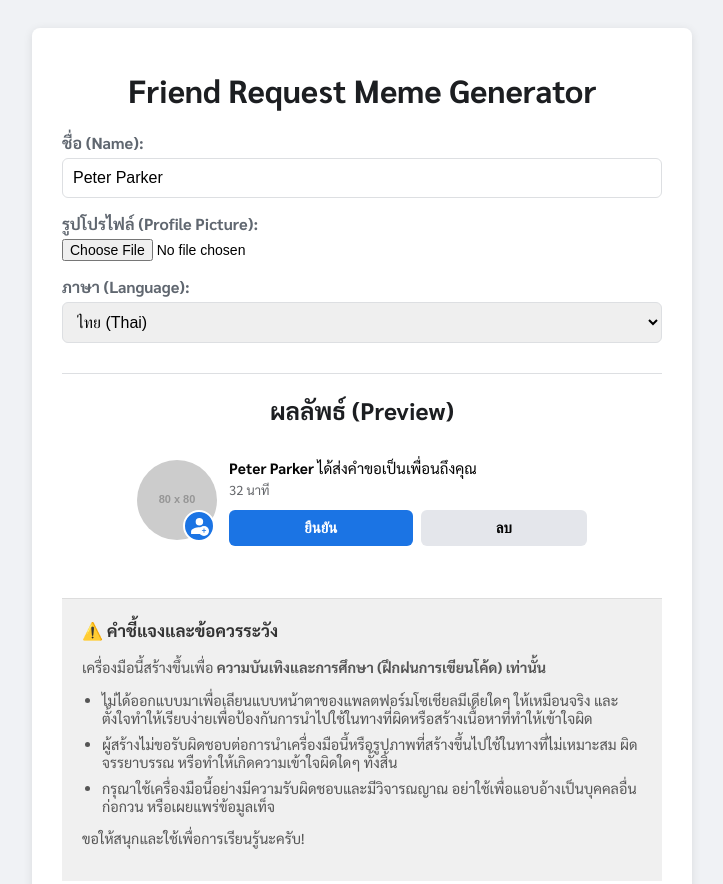
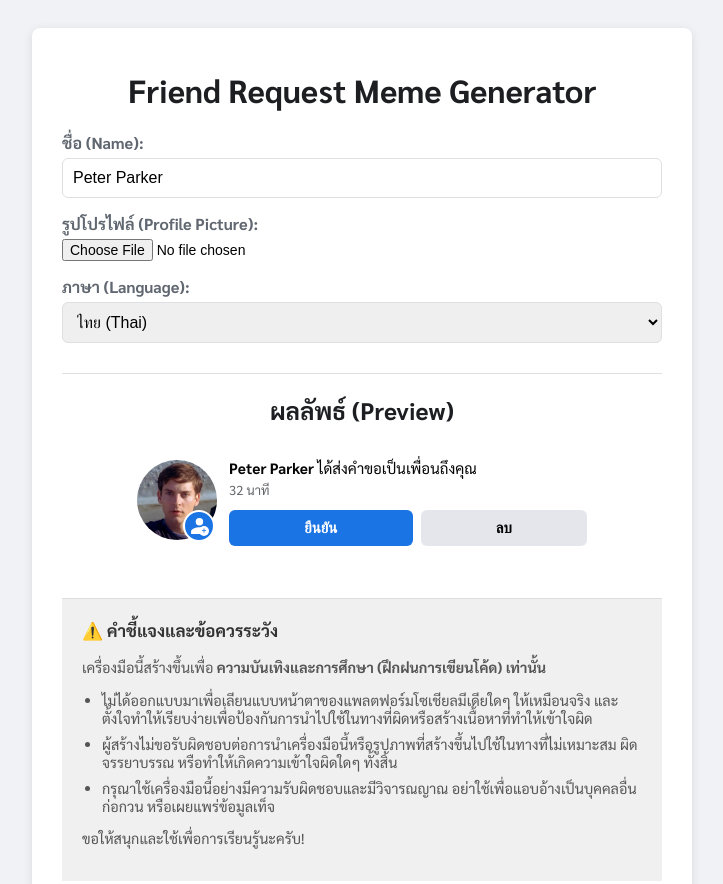
Before and after one commit to priesdelly/friend-request-meme-generator, a plain HTML site: page index.html in a window 1280 px wide. Shown: the top 884 px of the page, without its empty margins (278-1001 px from the left). Drawn offline with Linux system fonts and the light colour scheme; placeholder pictures from the web are drawn by us.

Commit message:
feat: add default img

```diff
--- a/index.html
+++ b/index.html
@@ -33,7 +33,7 @@
         <h2>ผลลัพธ์ (Preview)</h2>
         <div class="meme-preview-card">
             <div class="profile-picture-container">
-                <img id="profileImage" src="https://via.placeholder.com/80" alt="Profile Picture">
+                <img id="profileImage" src="https://priesdelly.github.io/friend-request-meme-generator/peterparker.jpg" alt="Profile Picture">
                 <div class="add-friend-icon">
                     <div class="plus-icon"></div>
                 </div>
```
Also changed, not shown: peterparker.jpg (added).
